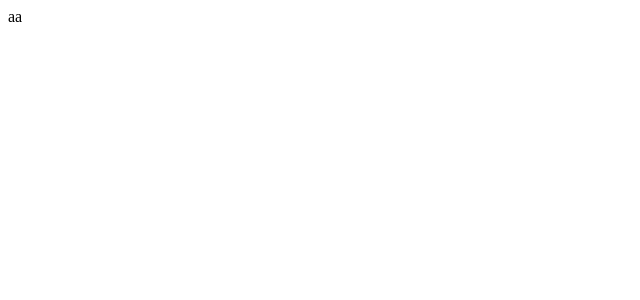
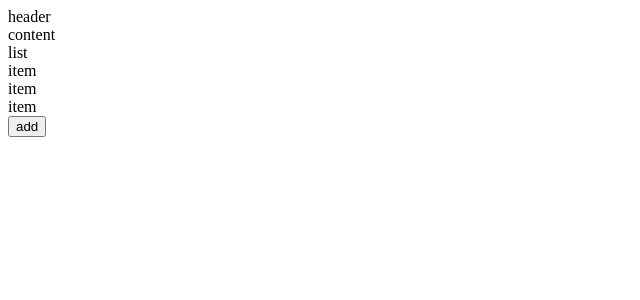
Before and after one commit to 1yoouoo/coinpnl, a React (Create React App) app: page / in a window 1280 px wide. Shown: the top 300 px of the page, without its empty margins (0-640 px from the left). Built offline with nearby package versions, Linux system fonts and the light colour scheme.

Commit message:
to editor

```diff
--- a/package.json
+++ b/package.json
@@ -8,6 +8,7 @@
     "@testing-library/user-event": "^13.5.0",
     "react": "^18.2.0",
     "react-dom": "^18.2.0",
+    "react-router-dom": "^6.3.0",
     "react-scripts": "5.0.1",
     "web-vitals": "^2.1.4"
   },
--- a/src/App.js
+++ b/src/App.js
@@ -1,12 +1,17 @@
 import React from "react";
+import { Route, Routes, useNavigate } from "react-router-dom";
 
 import "./App.css";
 import MainPage from "./pages/main/mainPage";
+import EditorPage from "./pages/editor/editorPage";
 
 function App() {
   return (
     <div className="App">
-      <MainPage></MainPage>
+      <Routes>
+        <Route path="/" element={<MainPage />} />
+        <Route path="/editor" element={<EditorPage />} />
+      </Routes>
     </div>
   );
 }
--- a/src/index.js
+++ b/src/index.js
@@ -1,11 +1,12 @@
 import React from "react";
 import ReactDOM from "react-dom/client";
 import "./index.css";
+import { BrowserRouter } from "react-router-dom";
 import App from "./App";
 
 const root = ReactDOM.createRoot(document.getElementById("root"));
 root.render(
-  <React.StrictMode>
+  <BrowserRouter>
     <App />
-  </React.StrictMode>
+  </BrowserRouter>
 );
--- a/src/pages/editor/editorPage.js
+++ b/src/pages/editor/editorPage.js
@@ -0,0 +1,5 @@
+const EditorPage = () => {
+  return <div>editor</div>;
+};
+
+export default EditorPage;
--- a/src/pages/main/mainPage.js
+++ b/src/pages/main/mainPage.js
@@ -1,7 +1,33 @@
 import React from "react";
+import { Route, Routes, useNavigate } from "react-router-dom";
+// import EditorPage from "../editor/editorPage";
+
+// () => console.log("hehe click")
+//vs
+// console.log("hehhe")
 
 const MainPage = () => {
-  return <div>aa</div>;
+  let navigate = useNavigate();
+  const toEditorPage = () => {
+    let editorPath = "/editor";
+    navigate(editorPath);
+  };
+
+  return (
+    <div>
+      <div>header</div>
+      <div>
+        content
+        <div>
+          list
+          <div>item</div>
+          <div>item</div>
+          <div>item</div>
+          <button onClick={toEditorPage}>add</button>
+        </div>
+      </div>
+    </div>
+  );
 };
 
 export default MainPage;
```
Also changed, not shown: 1 other file (tests, documents, lock files or other folders).
